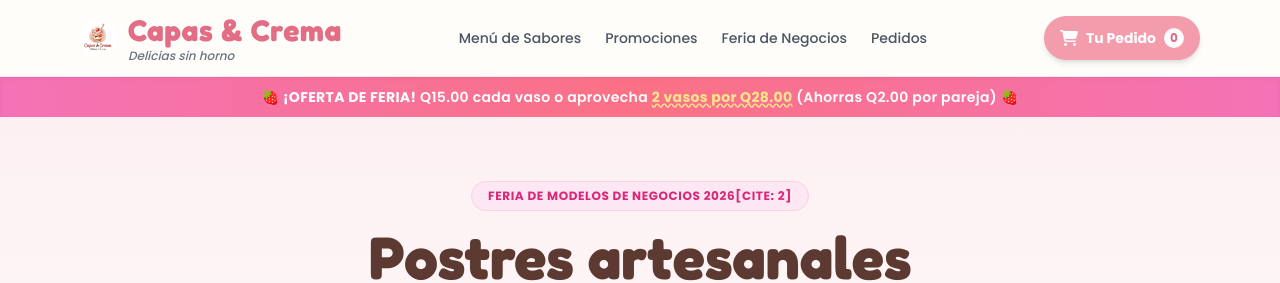
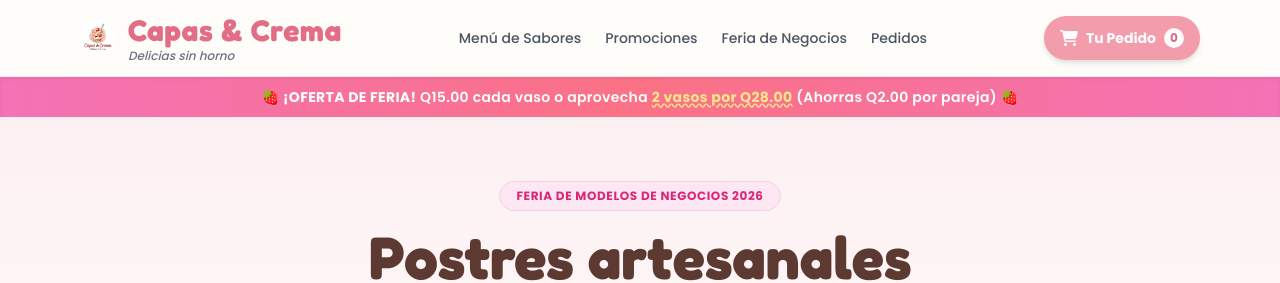
Before and after one commit to yessenia916/Capas-Crema-Feria-de-Emprendimiento, a plain HTML site: page index.html in a window 1280 px wide. Shown: the top 283 px of the page. Drawn offline with nearby package versions, Linux system fonts and the light colour scheme.

Commit message:
Update index.html

```diff
--- a/index.html
+++ b/index.html
@@ -108,7 +108,7 @@
         <section class="hero-gradient py-12 md:py-16 px-4 text-center relative overflow-hidden border-b border-pink-100">
             <div class="max-w-3xl mx-auto relative z-10">
                 <span class="inline-block bg-pink-100 text-pink-600 text-xs font-bold px-4 py-1.5 rounded-full uppercase tracking-wider mb-4 border border-pink-200">
-                    Feria de Modelos de Negocios 2026[cite: 2]
+                    Feria de Modelos de Negocios 2026
                 </span>
                 <h2 class="font-title text-4xl sm:text-5xl md:text-6xl text-brand-brown font-bold mb-4 leading-tight">
                     Postres artesanales servidos en capas ✨
```
